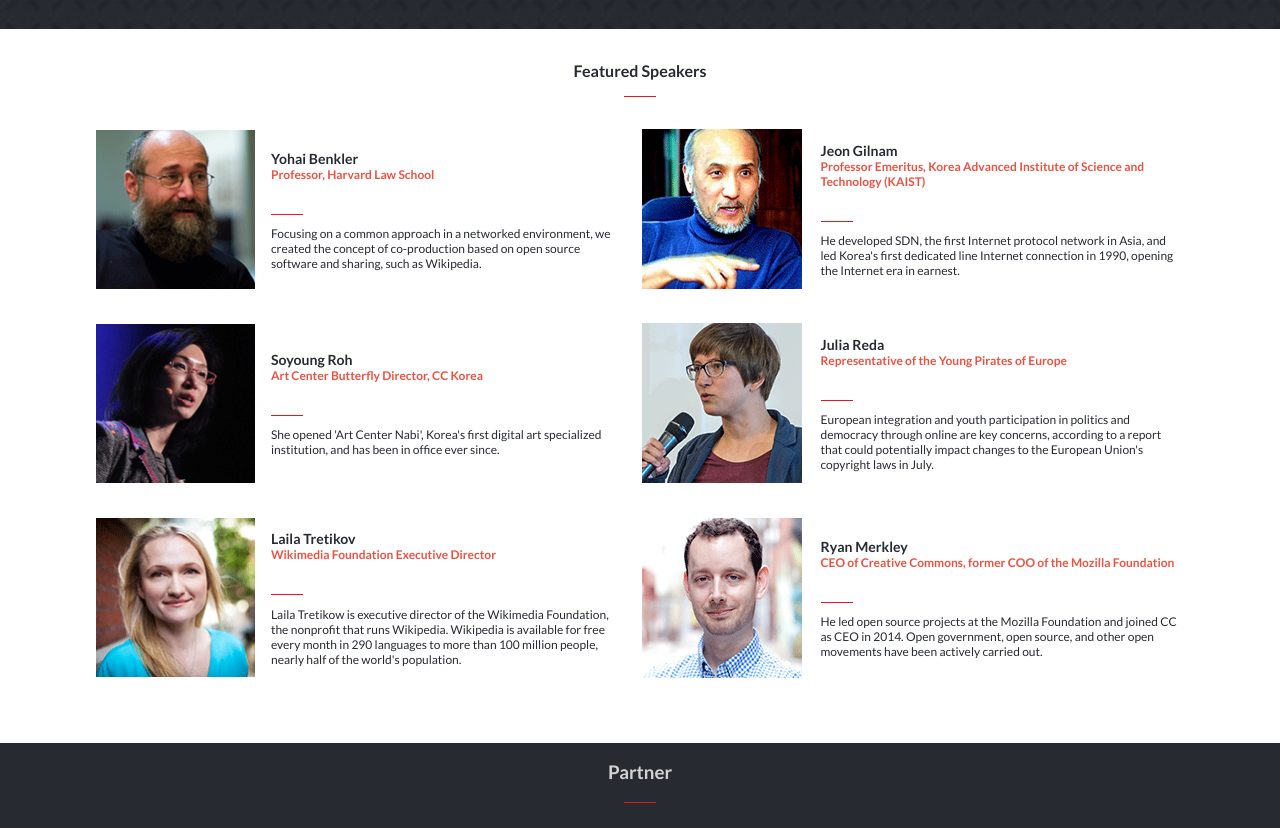
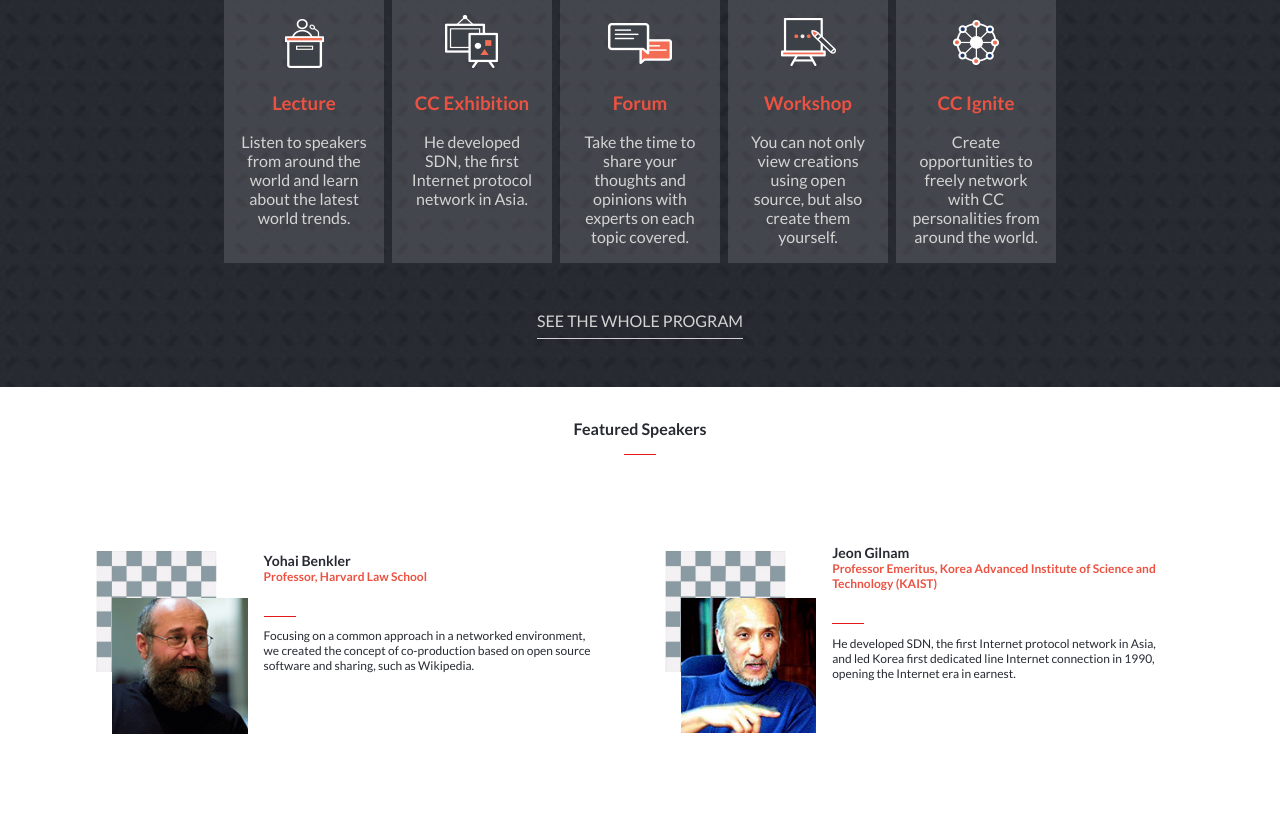
Before and after one commit to miltonHenschel/Conference-Page, a website: page index.html in a window 1280 px wide. Shown: the part 1038-1866 px from the top of the page. Drawn offline with Linux system fonts and the light colour scheme.

Commit message:
Add background to speaker images. Create speaker array of objects and insert them

```diff
--- a/css/desktop.css
+++ b/css/desktop.css
@@ -8,14 +8,19 @@
     position: fixed;
     width: 100vw;
     height: auto;
+    align-items: center;
+    align-content: center;
   }
 
   nav#nav-bar {
     position: fixed;
     top: 3.5rem;
-    background-color: var(--white);
+    background-color: #fff;
     display: flex;
     justify-content: space-around;
+    height: auto;
+    align-items: center;
+    padding: 1rem 0;
   }
 
   nav#nav-bar ul {
@@ -57,7 +62,7 @@
   }
 
   article#intro {
-    margin: 5rem auto auto 8rem;
+    margin: 10rem auto 3rem 13rem;
     width: 50%;
   }
 
@@ -71,7 +76,7 @@
   .main-program-div {
     display: grid;
     grid-template-columns: 10rem;
-    grid-template-rows: 25% 10% auto;
+    grid-template-rows: 35% 10% auto;
     justify-items: center;
   }
 
@@ -94,7 +99,7 @@
   }
 
   article#featured-speakers {
-    padding: 0 5rem 2rem;
+    padding: 0 4rem 2rem;
   }
 
   article#featured-speakers .red-line {
@@ -180,3 +185,11 @@
 
   div#all-rights-logo { width: 50%; }
 }
+
+.speaker-img {
+  background-image: url("../images/speakers/damier.jpg");
+  background-size: 80%;
+  background-repeat: no-repeat;
+  background-position: left;
+  padding: 7rem 0 0 1rem;
+}
--- a/css/mobile.css
+++ b/css/mobile.css
@@ -81,14 +81,6 @@ nav#nav-bar {
   height: auto;
 }
 
-li.nav-bar-list:nth-child(1) {
-  color: var(--red);
-}
-
-li.nav-bar-list:nth-child(2) {
-  color: #000;
-}
-
 header#header {
   display: flex;
   flex-direction: column;
@@ -109,14 +101,14 @@ article.center-text {
 article#intro h1 {
   color: #ec5242;
   margin-bottom: 0;
-  font-size: 1.5rem;
+  font-size: 3rem;
   font-weight: 300;
 }
 
 article#intro h2 {
   color: #ec5242;
   margin-top: 0;
-  font-size: 2rem;
+  font-size: 4rem;
   font-weight: 900;
 }
 
@@ -152,12 +144,14 @@ article#intro h3 {
   border: solid #fff;
   background-color: #d3d3d347;
   padding: 1rem;
-  margin: -0.25rem auto;
+  margin: -2rem 9rem -1rem 0;
   font-weight: 300;
 }
 
 .main-program-div p {
   padding: 0 1rem;
+  align-self: start;
+  text-align: center;
 }
 
 article#intro p {
@@ -176,9 +170,10 @@ article#intro p {
 }
 
 article#intro h4 {
-  font-size: 1.5rem;
+  font-size: 2rem;
   font-weight: 900;
   margin-bottom: 0;
+  color: #272a31c9;
 }
 
 html {
@@ -316,8 +311,11 @@ button#more-program-mobile {
 }
 
 .speaker-img {
-  display: flex;
-  align-items: center;
+  background-image: url("../images/speakers/damier.jpg");
+  background-size: 80%;
+  background-repeat: no-repeat;
+  background-position: left;
+  padding: 10rem 0 6rem 1rem;
 }
 
 .speaker-details {
@@ -328,10 +326,9 @@ button#more-program-mobile {
 }
 
 section.speaker-section {
-  padding: 2rem 1rem;
+  padding: 1rem;
   display: flex;
   flex-direction: column;
-  gap: 2rem;
 }
 
 button#more-speakers {
@@ -345,14 +342,6 @@ button#more-speakers {
   align-items: center;
 }
 
-.hide {
-  display: none;
-}
-
-.show {
-  display: block;
-}
-
 .speaker-section-div:nth-child(n+3) {
   display: none;
 }
--- a/index.html
+++ b/index.html
@@ -31,9 +31,8 @@
          <div id="nav-bar-logo"><a href="index.html"><img src="./images/logo/logo.png" alt="cc logo"></a></div>
          <div id="nav-bar-div">
             <ul id="nav-bar-ul">
-               <li class="nav-bar-list"><a href="index.html">Home</a></li>
                <li class="nav-bar-list"><a href="about.html">About</a></li>
-               <li class="nav-bar-list"><a href="index.html#main-program">Program</a></li>
+               <li class="nav-bar-list"><a href="#main-program">Program</a></li>
                <li class="nav-bar-list"><a href="#">Join</a></li>
                <li class="nav-bar-list"><a href="#">Sponsor</a></li>
                <li class="nav-bar-list"><a href="#">CC Campaign</a></li>
--- a/js/script.js
+++ b/js/script.js
@@ -1,7 +1,6 @@
 'use script';
 
 /* MOBILE MENU */
-// const body = document.querySelector('body');
 const homeBtn = document.getElementById('home-btn');
 const closeBtn = document.getElementById('close-btn');
 const navBar = document.getElementById('nav-bar-ul');
@@ -10,9 +9,6 @@ const intro = document.getElementById('intro');
 const navBarBlock = document.getElementById('nav-bar');
 const navBarList = document.querySelectorAll('.nav-bar-list');
 const footer = document.getElementById('footer');
-// const mainProgram = document.getElementById('main-program');
-// const featuredSpeakers = document.getElementById('featured-speakers');
-const article = document.createElement('article');
 
 homeBtn.addEventListener('click', () => {
   navBar.style.display = 'flex';
@@ -40,77 +36,82 @@ navBarList.forEach((e) => {
 });
 
 /* CREATE SPEAKERS ARRAY OF OBJECTS  */
+const speakers = [
+  {
+    image: './images/speakers/speaker_01.png',
+    fullName: 'Yohai Benkler',
+    title: 'Professor, Harvard Law School',
+    bio: 'Focusing on a common approach in a networked environment, we created the concept of co-production based on open source software and sharing, such as Wikipedia.',
+  },
+  {
+    image: './images/speakers/speaker_02.png',
+    fullName: 'Jeon Gilnam',
+    title: 'Professor Emeritus, Korea Advanced Institute of Science and Technology (KAIST)',
+    bio: 'He developed SDN, the first Internet protocol network in Asia, and led Korea first dedicated line Internet connection in 1990, opening the Internet era in earnest.',
+  },
+  {
+    image: './images/speakers/speaker_03.png',
+    fullName: 'Soyoung Roh',
+    title: 'Art Center Butterfly Director, CC Korea',
+    bio: 'She opened Art Center Nabi, Korea first digital art specialized institution, and has been in office ever since.',
+  },
+  {
+    image: './images/speakers/speaker_04.png',
+    fullName: 'Julia Reda',
+    bio: 'European integration and youth participation in politics and democracy through online are key concerns, according to a report that could potentially impact changes to the European Union copyright laws in July.',
+  },
+  {
+    image: './images/speakers/speaker_05.png',
+    fullName: 'Laila Tretikov',
+    title: 'Wikimedia Foundation Executive Director',
+    bio: 'Laila Tretikow is executive director of the Wikimedia Foundation, the nonprofit that runs Wikipedia. Wikipedia is available for free every month in 290 languages to more than 100 million people, nearly half of the worlds population.',
+  },
+  {
+    image: './images/speakers/speaker_06.png',
+    fullName: 'Ryan Merkley',
+    title: 'CEO of Creative Commons, former COO of the Mozilla Foundation',
+    bio: 'He led open source projects at the Mozilla Foundation and joined CC as CEO in 2014. Open government, open source, and other open movements have been actively carried out.',
+  },
+];
 
-/* DYNAMIC SPEAKERS SECTION */
+/* CREATE SPEAKERS SECTION */
+const article = document.createElement('article');
 article.id = 'featured-speakers';
 article.innerHTML = `
   <h2>Featured Speakers</h2>
   <div class="red-line"><img src="./images/main-program/red-line.jpg" alt="red line"></div>
 
-  <section class="speaker-section">
-    <div class="speaker-section-div">
-        <div class="speaker-img"><img src="./images/speakers/speaker_01.png" alt="speaker 1"></div>
-        <div class="speaker-details">
-          <h3>Yohai Benkler</h3>
-          <h4>Professor, Harvard Law School</h4>
-          <div class="red-line"><img src="./images/main-program/red-line.jpg" alt="red line"></div>
-          <p>Focusing on a common approach in a networked environment, we created the concept of co-production based on open source software and sharing, such as Wikipedia.</p>
-        </div>
-    </div>
-
-    <div class="speaker-section-div">
-        <div class="speaker-img"><img src="./images/speakers/speaker_02.png" alt="speaker 2"></div>
-        <div class="speaker-details">
-          <h3>Jeon Gilnam</h3>
-          <h4>Professor Emeritus, Korea Advanced Institute of Science and Technology (KAIST)</h4>
-          <div class="red-line"><img src="./images/main-program/red-line.jpg" alt="red line"></div>
-          <p>He developed SDN, the first Internet protocol network in Asia, and led Korea's first dedicated line Internet connection in 1990, opening the Internet era in earnest.</p>
-        </div>
-    </div>
-
-    <div class="speaker-section-div">
-        <div class="speaker-img"><img src="./images/speakers/speaker_03.png" alt="speaker 3"></div>
-        <div class="speaker-details">
-          <h3>Soyoung Roh</h3>
-          <h4>Art Center Butterfly Director, CC Korea</h4>
-          <div class="red-line"><img src="./images/main-program/red-line.jpg" alt="red line"></div>
-          <p>She opened 'Art Center Nabi', Korea's first digital art specialized institution, and has been in office ever since.</p>
-        </div>
-    </div>
-
-    <div class="speaker-section-div">
-        <div class="speaker-img"><img src="./images/speakers/speaker_04.png" alt="speaker 4"></div>
-        <div class="speaker-details">
-          <h3>Julia Reda</h3>
-          <h4>Representative of the Young Pirates of Europe</h4>
-          <div class="red-line"><img src="./images/main-program/red-line.jpg" alt="red line"></div>
-          <p>European integration and youth participation in politics and democracy through online are key concerns, according to a report that could potentially impact changes to the European Union's copyright laws in July.</p>
-        </div>
-    </div>
-
-    <div class="speaker-section-div">
-        <div class="speaker-img"><img src="./images/speakers/speaker_05.png" alt="speaker 5"></div>
-        <div class="speaker-details">
-          <h3>Laila Tretikov</h3>
-          <h4>Wikimedia Foundation Executive Director</h4>
-          <div class="red-line"><img src="./images/main-program/red-line.jpg" alt="red line"></div>
-          <p>Laila Tretikow is executive director of the Wikimedia Foundation, the nonprofit that runs Wikipedia. Wikipedia is available for free every month in 290 languages to more than 100 million people, nearly half of the world's population.</p>
-        </div>
-    </div>
-
-    <div class="speaker-section-div">
-        <div class="speaker-img"><img src="./images/speakers/speaker_06.png" alt="speaker 6"></div>
-        <div class="speaker-details">
-          <h3>Ryan Merkley</h3>
-          <h4>CEO of Creative Commons, former COO of the Mozilla Foundation</h4>
-          <div class="red-line"><img src="./images/main-program/red-line.jpg" alt="red line"></div>
-          <p>He led open source projects at the Mozilla Foundation and joined CC as CEO in 2014. Open government, open source, and other open movements have been actively carried out.</p>
-        </div>
-    </div>
-  </section>
+  <section class="speaker-section"></section>
 
   <button id="more-speakers">MORE&nbsp;&nbsp;<img src="./images/nav/arrow_down.png" alt="down icon"></button>
 `;
 const nodes = document.getElementsByTagName('article');
 const lastNode = document.getElementsByTagName('article')[nodes.length - 1];
 lastNode.parentNode.insertBefore(article, lastNode.nextSibling);
+
+/* ADD CONTENT TO SPEAKERS SECTION */
+const dynamicSpeakerSection = document.querySelector('.speaker-section');
+document.addEventListener('DOMContentLoaded', () => {
+  let featuredSpeakersContent = '';
+  for (let i = 0; i < speakers.length; i += 1) {
+    featuredSpeakersContent += `
+      <section class="speaker-section">
+        <div class="speaker-section-div">
+          <div class="speaker-img">
+            <div id="speaker-section-img-container">
+              <img id="speaker-section-img" src=${speakers[i].image} alt=${speakers[i].fullName}>
+            </div>
+          </div>
+          <div class="speaker-details">
+            <h3>${speakers[i].fullName}</h3>
+            <h4>${speakers[i].title}</h4>
+            <div class="red-line"><img src="./images/main-program/red-line.jpg" alt="red line"></div>
+            <p>${speakers[i].bio}</p>
+          </div>
+        </div>
+      </section>
+    `;
+  }
+  dynamicSpeakerSection.innerHTML = featuredSpeakersContent;
+  return dynamicSpeakerSection;
+});
```
Also changed, not shown: about.html (+4 -4 lines), css/mobile-about.css (+1 -8 lines), images/speakers/damier.jpg (added).
